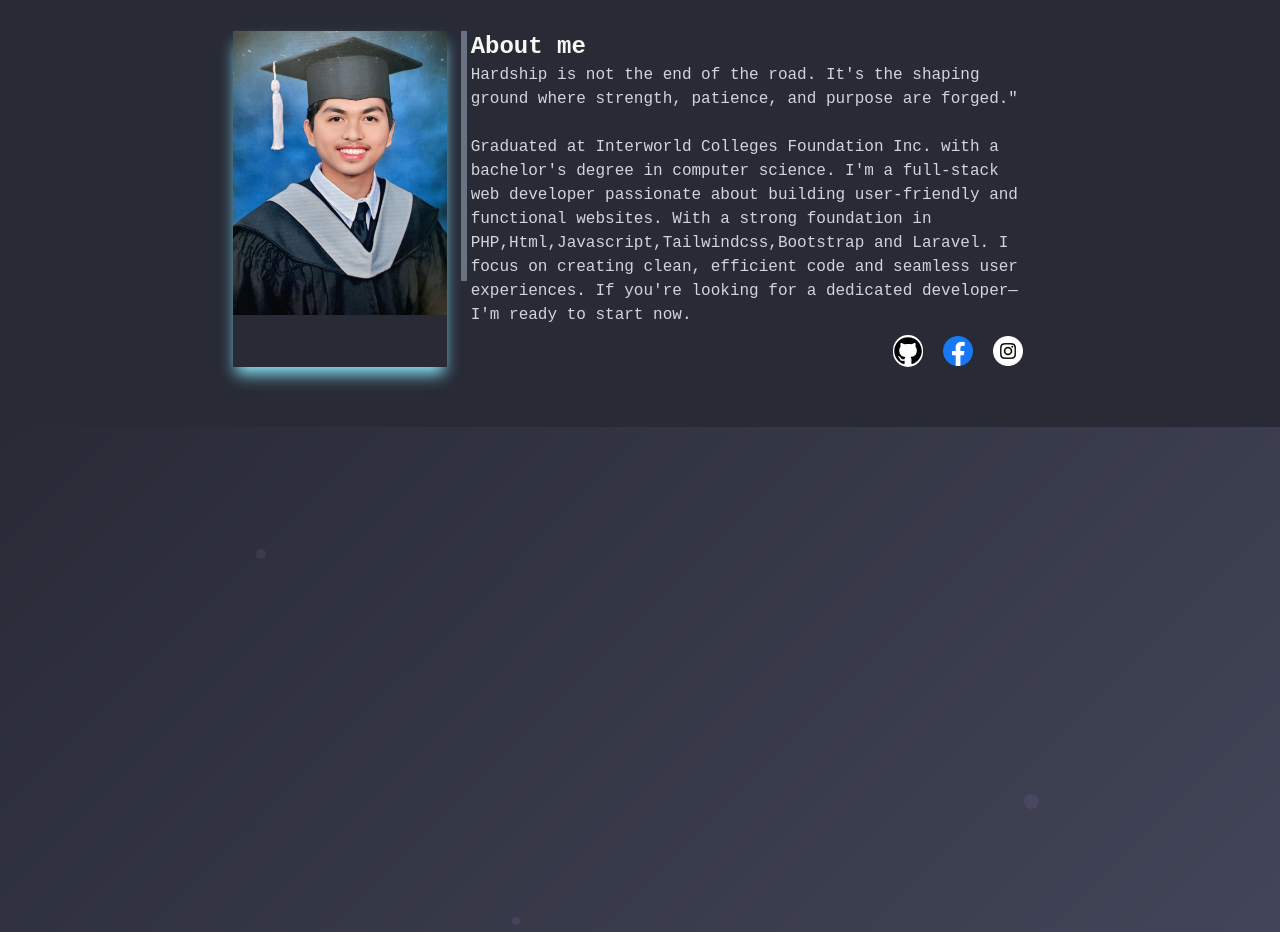
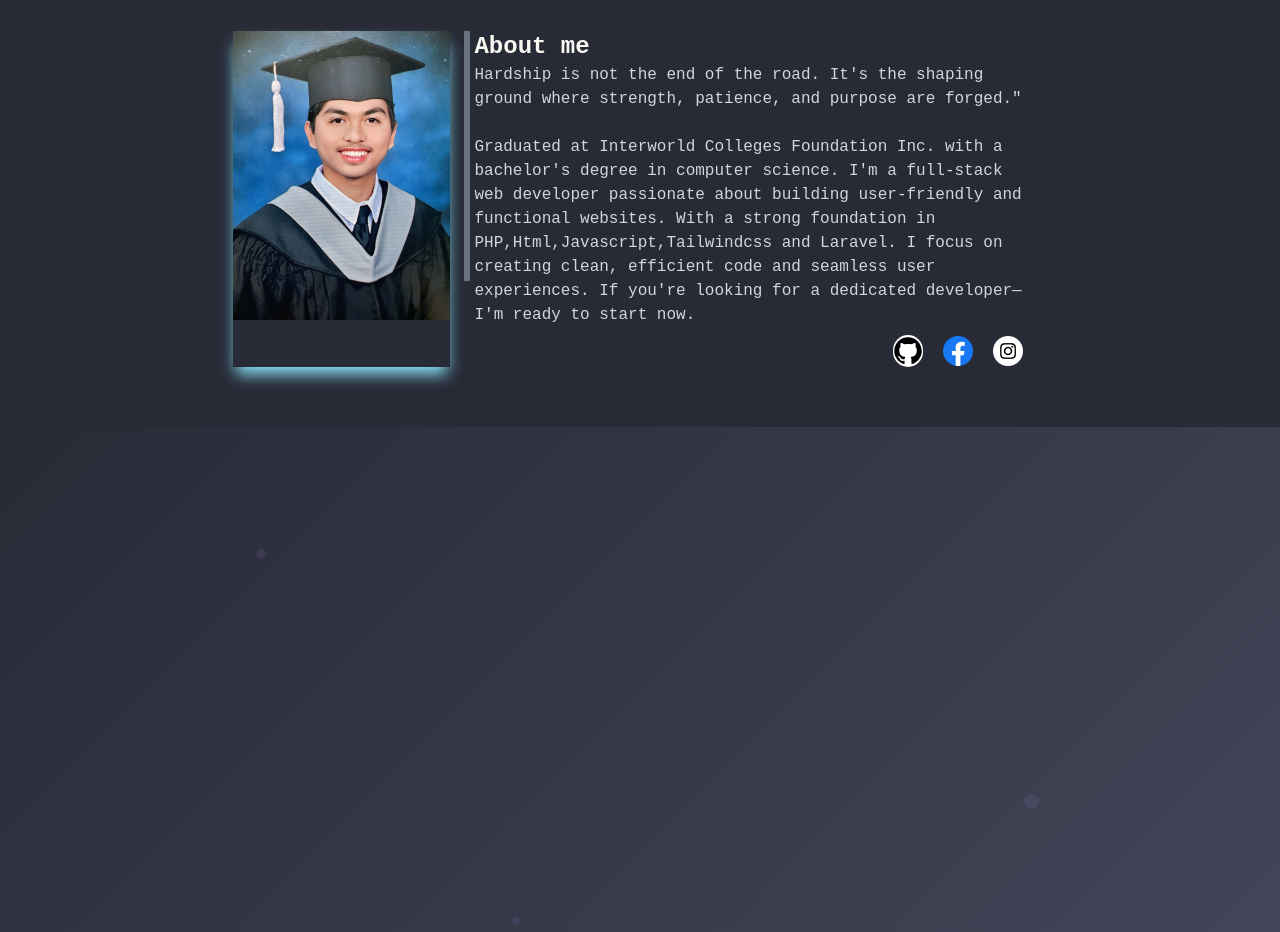
Before and after one commit to cawcowz/kristofer, a website: page index.html in a window 1280 px wide. Shown: the part 1620-2552 px from the top of the page. Drawn offline with nearby package versions, Linux system fonts and the light colour scheme.

Commit message:
Update index.html

```diff
--- a/index.html
+++ b/index.html
@@ -151,7 +151,7 @@
             <h1 class="font-bold text-2xl text-center md:text-left">About me</h1>
             <p class="text-center md:text-left text-gray-300">Hardship is not the end of the road. It's the shaping ground where strength, patience, and purpose are forged."</p>
             <br>
-            <p class="text-center md:text-left text-gray-300">Graduated at Interworld Colleges Foundation Inc. with a bachelor's degree in computer science. I'm a full-stack web developer passionate about building user-friendly and functional websites. With a strong foundation in PHP,Html,Javascript,Tailwindcss,Bootstrap and Laravel. I focus on creating clean, efficient code and seamless user experiences. If you're looking for a dedicated developer—I'm ready to start now.</p>
+            <p class="text-center md:text-left text-gray-300">Graduated at Interworld Colleges Foundation Inc. with a bachelor's degree in computer science. I'm a full-stack web developer passionate about building user-friendly and functional websites. With a strong foundation in PHP,Html,Javascript,Tailwindcss and Laravel. I focus on creating clean, efficient code and seamless user experiences. If you're looking for a dedicated developer—I'm ready to start now.</p>
 
             <div class=" md:hidden w-[50px] h-[50px] mt-5 flex float-center mx-auto">
               <img src="./src/img/profile.jpg" class="rounded-[50%]" alt="">
```
